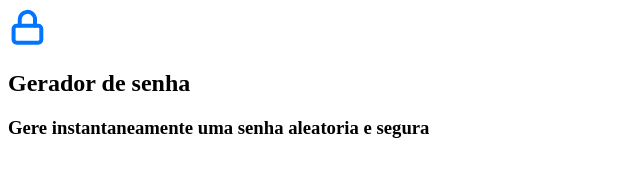
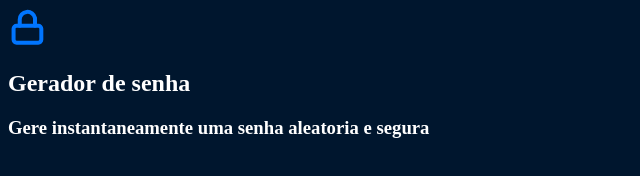
Before and after one commit to ayumiezy/seguranca_digital, a plain HTML site: page index.html in a window 1280 px wide. Shown: the whole page, without its empty margins (0-640 px from the left). Drawn offline with Linux system fonts and the light colour scheme.

Commit message:
vai pfvr

```diff
--- a/index.html
+++ b/index.html
@@ -4,6 +4,7 @@
     <meta charset="UTF-8">
     <meta name="viewport" content="width=device-width, initial-scale=1.0">
     <title>Gerador de senha</title>
+    <link rel="stylesheet" href="style.css">
 </head>
 <body>
     <img src="unlock.svg" alt="cadeado fechado">
--- a/style.css
+++ b/style.css
@@ -0,0 +1,4 @@
+body{
+    color: white;
+    background-color: #00162E;
+}
```
